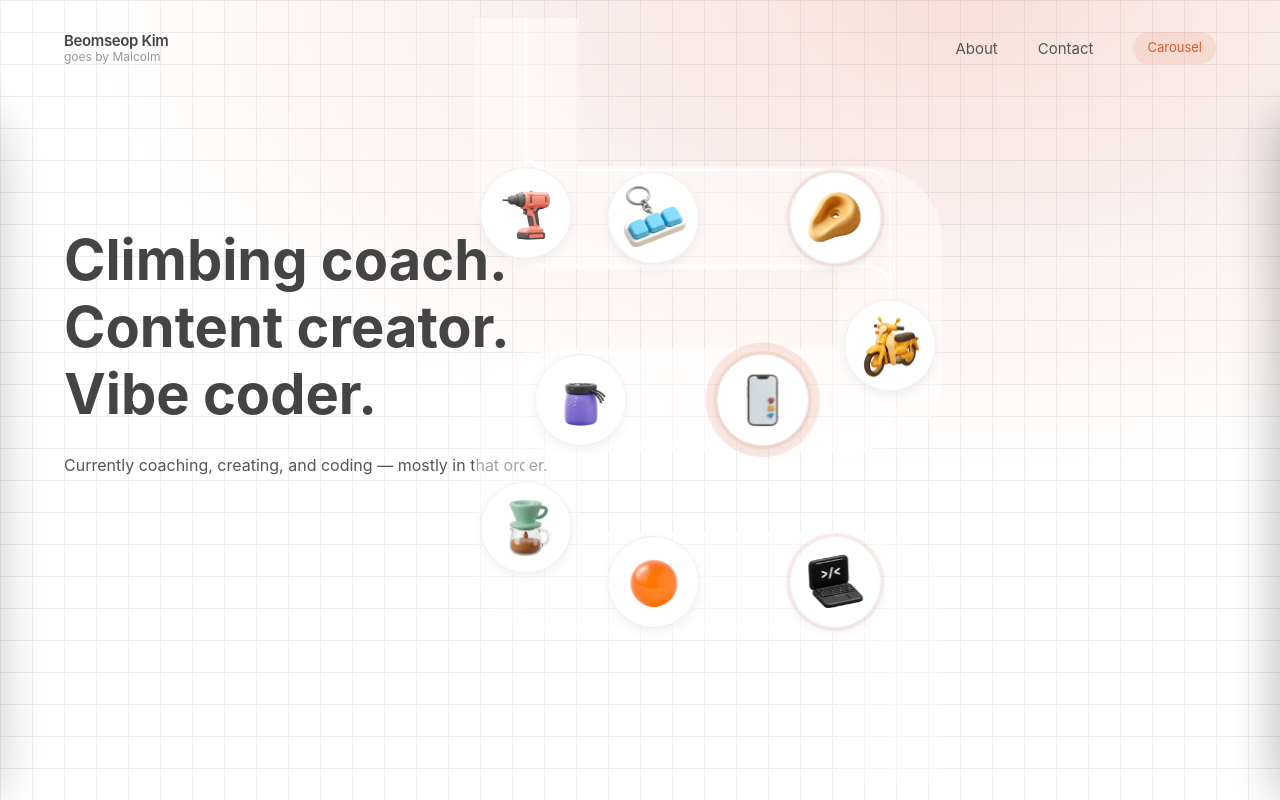
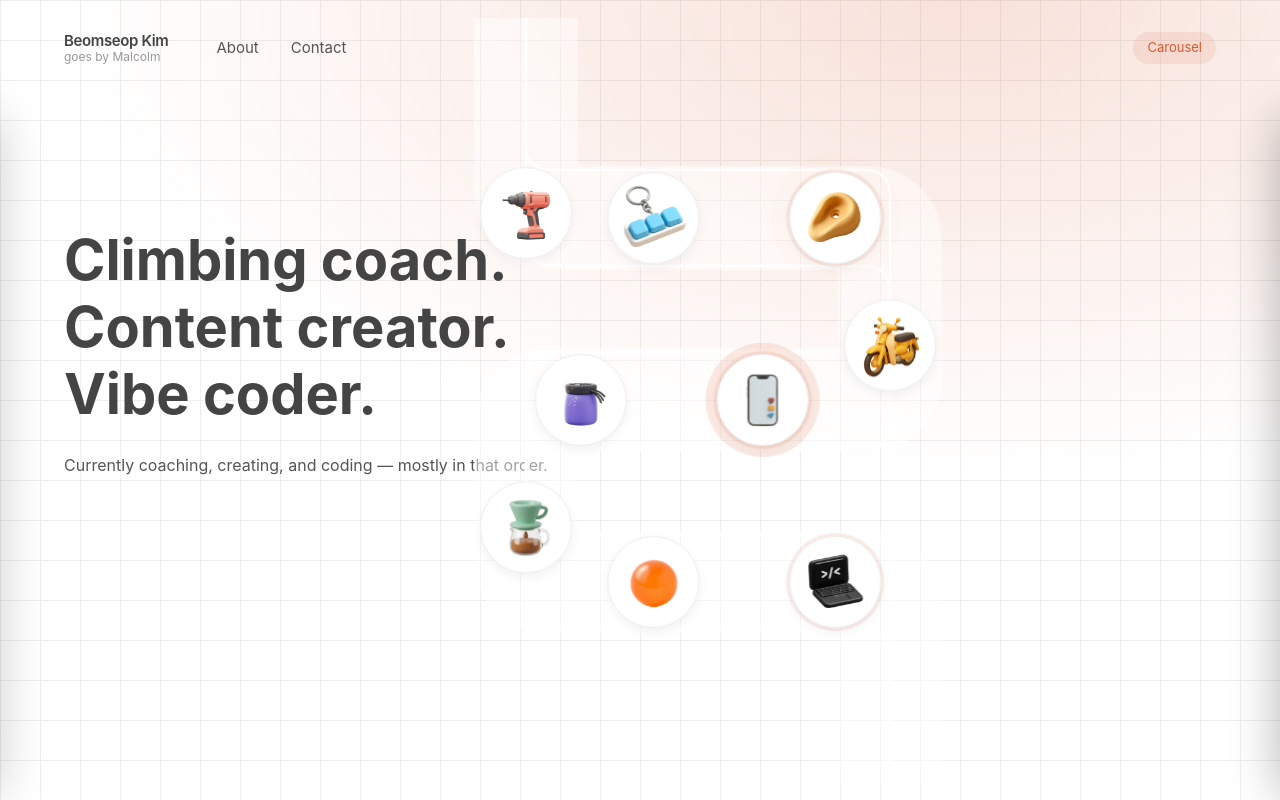
Before and after one commit to kbeomseop/portfolio, a Next.js app: page / in a window 1280 px wide. Built offline with nearby package versions, Linux system fonts and the light colour scheme; a web font is replaced by a local one.

Commit message:
홈 nav 재배치 (About/Contact 좌측 이름 옆으로), 격자 간격 32→40px

```diff
--- a/src/app/page.tsx
+++ b/src/app/page.tsx
@@ -20,7 +20,7 @@
         style={{
           backgroundImage:
             "linear-gradient(#EEEEEE 1px, transparent 1px), linear-gradient(90deg, #EEEEEE 1px, transparent 1px)",
-          backgroundSize: "32px 32px",
+          backgroundSize: "40px 40px",
         }}
       />
 
@@ -35,6 +35,8 @@
 
       {/* Nav */}
       <nav className="relative z-30 flex items-center justify-between px-16 py-8">
+        {/* Left group: name + About + Contact */}
+        <div className="flex items-center" style={{ gap: 48 }}>
           <div className="flex flex-col" style={{ gap: "3px" }}>
             <span className="text-[15px] font-semibold tracking-tight text-[#444] leading-none">
               Beomseop Kim
@@ -43,8 +45,7 @@
               goes by Malcolm
             </span>
           </div>
-        <ul className="flex items-center gap-10">
-          <li>
+          <div className="flex items-center" style={{ gap: 32 }}>
             <button
               onClick={() => setAboutOpen((v) => !v)}
               className={`text-[15px] transition-colors cursor-pointer ${
@@ -53,8 +54,6 @@
             >
               About
             </button>
-          </li>
-          <li>
             <button
               onClick={() => setContactOpen((v) => !v)}
               className={`text-[15px] transition-colors cursor-pointer ${
@@ -63,8 +62,10 @@
             >
               Contact
             </button>
-          </li>
-          <li>
+          </div>
+        </div>
+
+        {/* Right group: Carousel toggle */}
         <button
           onClick={() => setHeroMode((m) => (m === "grid" ? "carousel" : "grid"))}
           className="hover:bg-[rgba(216,90,48,0.18)] transition-colors cursor-pointer"
@@ -79,8 +80,6 @@
         >
           {heroMode === "grid" ? "Carousel" : "Grid"}
         </button>
-          </li>
-        </ul>
       </nav>
 
       {/* Hero headline — left side */}
```
Lines whose indentation alone changed are shown as unchanged.
